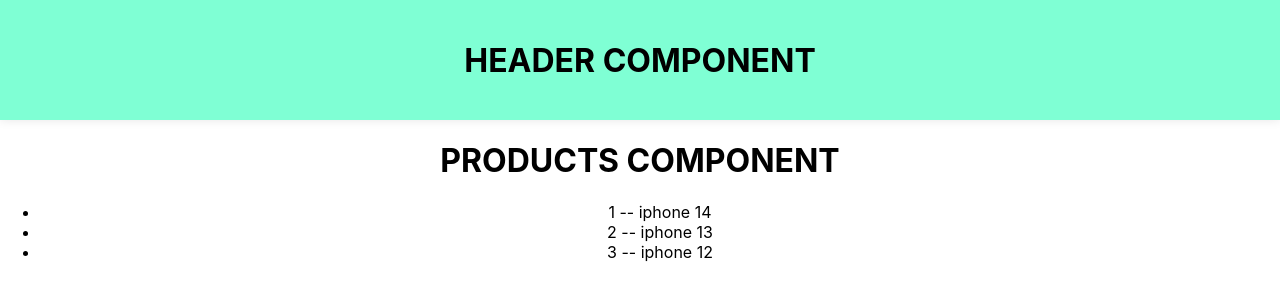
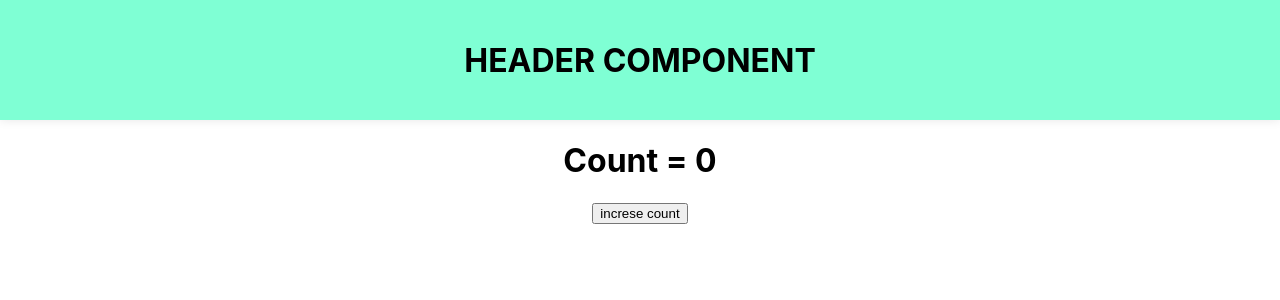
Before and after one commit to samirvithlani/club6-react, a React (Create React App) app: page / in a window 1280 px wide. Shown: the top 300 px of the page. Built offline with nearby package versions, Linux system fonts and the light colour scheme.

Commit message:
useState

```diff
--- a/src/App.js
+++ b/src/App.js
@@ -4,6 +4,7 @@ import "./App.css";
 import {Header} from "./components/Header"
 import Content from "./components/Content";
 import { Products } from "./components/products/Products";
+import { UseStateDemo } from "./components/UseStateDemo";
 
 function App() {
 
@@ -11,7 +12,8 @@ function App() {
   return (
     <div className="App">
       <Header></Header>
-      <Products></Products>
+      <UseStateDemo></UseStateDemo>
+      {/* <Products></Products> */}
       {/* <Content></Content> */}
     </div>
   );
--- /dev/null
+++ b/src/components/UseStateDemo.jsx
@@ -0,0 +1,31 @@
+import React, { useState } from 'react'
+
+export const UseStateDemo = () => {
+
+    // var count =0;
+    //it will return an array with two values
+    //1st parameter is the value of the state
+    //2nd parameter is the function to update the state
+    //param () initial value
+    const [count,setCount] =useState(0)
+    //const [isActive, setisActive] = useState(false)
+    //const [products, setproducts] = useState([])
+
+    const increseCount = () => {
+
+        //console.log("count",count);
+      //  count = count + 1;
+        setCount(count+1); //it will update the value of count
+        console.log("count",count);
+
+    }
+
+  return (
+    <div>
+        <h1>Count = {count}</h1>
+        {/* <button onClick={increseCount}>Increase Count</button> */}
+        <button onClick={()=>{increseCount()}}>increse count</button>
+
+    </div>
+  )
+}
--- a/src/components/products/ProductList.jsx
+++ b/src/components/products/ProductList.jsx
@@ -9,6 +9,15 @@ export const ProductList = (props) => {
       <h2>product Price = {props.price}</h2>
       <h3>Name {props.prod.name}</h3>
       <h4>{props.prod.price}</h4>
+      <ul>
+        {props.productArray.map((pro) => {
+          return (
+            <li>
+              {pro.id} -- {pro.name}
+            </li>
+          );
+        })}
+      </ul>
     </div>
   );
 };
--- a/src/components/products/Products.jsx
+++ b/src/components/products/Products.jsx
@@ -29,7 +29,7 @@ export const Products = () => {
     <div>
       <h1>PRODUCTS COMPONENT</h1>
 
-      <ul>
+      {/* <ul>
         {
             productArray.map((p)=>{
                 return(
@@ -37,10 +37,10 @@ export const Products = () => {
                 )
             })
         }
-      </ul>
+      </ul> */}
 
       {/* parent child */}
-      {/* <ProductList name={pName} price={pprice} prod={prod}></ProductList> */}
+      <ProductList name={pName} price={pprice} prod={prod} productArray = {productArray}></ProductList>
     </div>
   );
 };
```
Also changed, not shown: th.txt.
